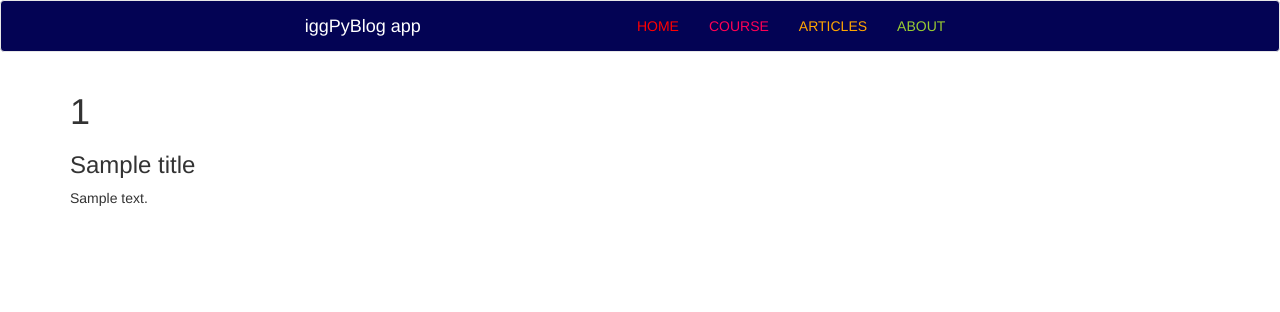
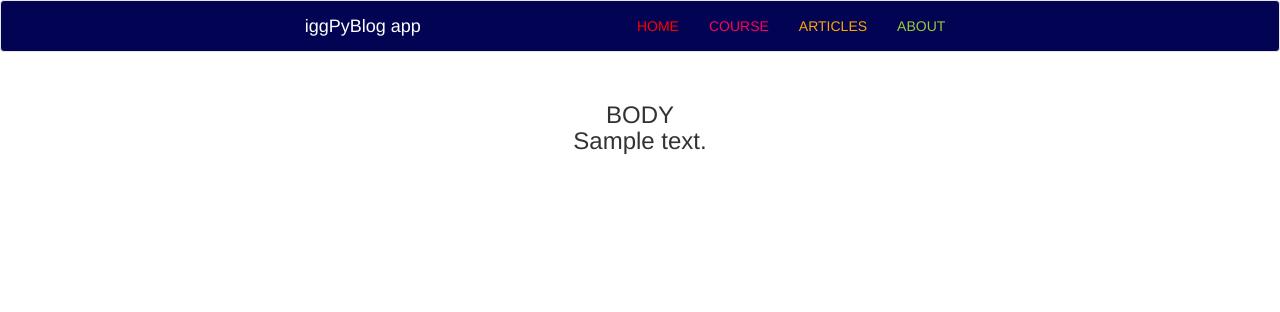
Before and after one commit to iggProjects/iggPyBlog, a Flask app: template templates/article.html in a window 1280 px wide. Shown: the top 312 px of the page. Run offline with Flask 2, Linux system fonts and the light colour scheme; the template is opened without the code that fills it: most values are stand-ins (such as "Sample title", 1, 10 or a date in 2020); some libraries are stand-ins or nearby versions.

Commit message:
add templates & update display_article function in app

```diff
--- a/templates/article.html
+++ b/templates/article.html
@@ -1,8 +1,7 @@
 {% extends 'layout.html' %}
 
 {%  block body %}
-    <h1>{{id}}</h1>
-    <h3>{{title}}</h3>
-    <p>{{body}}</p>
+
+    <h3 style="text-align: center; margin-top: 30px;">BODY<br>{{article.body}}</h3>
 
 {% endblock %}
```
